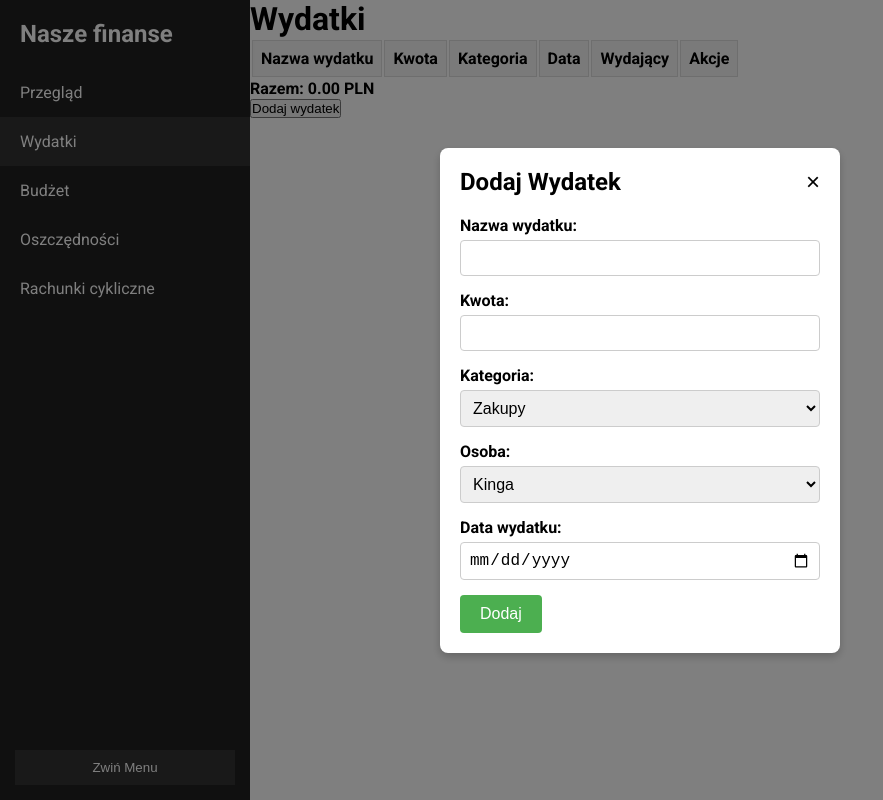
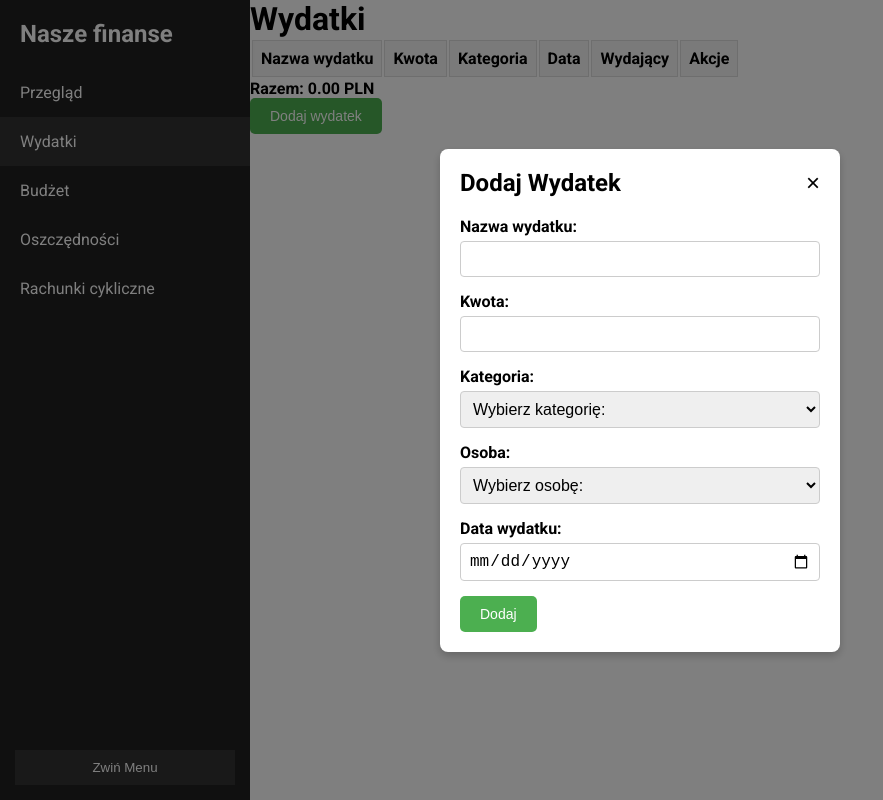
Before and after one commit to Mateusz220291/budget-app, a React (Vite) app: page /transactions in a window 1280 px wide. Both pictures are taken after a click on the button "Dodaj wydatek". Shown: the whole page, without its empty margins (0-883 px from the left). Built offline with nearby package versions, Linux system fonts and the light colour scheme.

Commit message:
Reusable button created

```diff
--- /dev/null
+++ b/src/components/Button/Button.css
@@ -0,0 +1,38 @@
+.button {
+  font-family: Arial, sans-serif;
+  font-size: 14px;
+  padding: 10px 20px;
+  border: none;
+  border-radius: 5px;
+  cursor: pointer;
+  transition: all 0.3s ease;
+  display: inline-block;
+}
+
+/* Style dla różnych wariantów */
+.button.primary {
+  background-color: #4caf50; /* Zielony */
+  color: white;
+}
+
+.button.primary:hover {
+  background-color: #45a049;
+}
+
+.button.secondary {
+  background-color: #2196f3; /* Niebieski */
+  color: white;
+}
+
+.button.secondary:hover {
+  background-color: #1e88e5;
+}
+
+.button.danger {
+  background-color: #e91e63; /* Różowa magenta */
+  color: white;
+}
+
+.button.danger:hover {
+  background-color: #d81b60;
+}
--- /dev/null
+++ b/src/components/Button/Button.tsx
@@ -0,0 +1,21 @@
+import React from "react";
+import "./Button.css"; // Plik stylów dla naszego przycisku
+
+interface ButtonProps extends React.ButtonHTMLAttributes<HTMLButtonElement> {
+  variant?: "primary" | "secondary" | "danger"; // Typ przycisku
+  children: React.ReactNode; // Tekst lub elementy w środku przycisku
+}
+
+const Button: React.FC<ButtonProps> = ({
+  variant = "primary",
+  children,
+  ...props
+}) => {
+  return (
+    <button className={`button ${variant}`} {...props}>
+      {children}
+    </button>
+  );
+};
+
+export default Button;
--- a/src/components/Modal/Modal.tsx
+++ b/src/components/Modal/Modal.tsx
@@ -1,6 +1,8 @@
 import React, { useState } from "react";
-import { Transaction } from "../../pages/TransactionsPage/types"; // Zaimportuj typ Transaction
+import { Transaction } from "../../pages/TransactionsPage/types"; //
+// Zaimportuj typ Transaction
 import "./Modal.css";
+import Button from "../../components/Button/Button";
 
 interface ModalProps {
   isOpen: boolean;
@@ -36,8 +38,8 @@ const Modal: React.FC<ModalProps> = ({ isOpen, onClose, onSubmit }) => {
       });
       setName(""); // Resetujemy pola po submit
       setAmount(""); // Resetujemy kwotę
-      setCategory("zakupy");
-      setSpender("Kinga");
+      setCategory("");
+      setSpender("");
       setDate(""); // Resetujemy datę
       onClose();
     }
@@ -94,6 +96,9 @@ const Modal: React.FC<ModalProps> = ({ isOpen, onClose, onSubmit }) => {
                 onChange={(e) => setCategory(e.target.value)}
                 required
               >
+                <option value="" disabled>
+                  Wybierz kategorię:
+                </option>
                 <option value="zakupy">Zakupy</option>
                 <option value="transport">Transport</option>
                 <option value="zdrowie">Zdrowie</option>
@@ -108,6 +113,9 @@ const Modal: React.FC<ModalProps> = ({ isOpen, onClose, onSubmit }) => {
                 onChange={(e) => setSpender(e.target.value)}
                 required
               >
+                <option value="" disabled>
+                  Wybierz osobę:
+                </option>
                 <option value="Kinga">Kinga</option>
                 <option value="Mateusz">Mateusz</option>
               </select>
@@ -123,9 +131,9 @@ const Modal: React.FC<ModalProps> = ({ isOpen, onClose, onSubmit }) => {
                 required
               />
             </div>
-            <button type="submit" className="btn-submit">
+            <Button type="submit" variant="primary">
               Dodaj
-            </button>
+            </Button>
           </form>
         </div>
       </div>
--- a/src/components/Table/TransactionsTable.tsx
+++ b/src/components/Table/TransactionsTable.tsx
@@ -6,6 +6,7 @@ import {
   ColumnDef,
 } from "@tanstack/react-table";
 import { Transaction } from "../../pages/TransactionsPage/types";
+import Button from "../Button/Button";
 import "./TransactionsTable.css";
 
 interface TransactionsTableProps {
@@ -45,8 +46,16 @@ const TransactionsTable: React.FC<TransactionsTableProps> = ({
       header: "Akcje",
       cell: ({ row }) => (
         <div>
-          <button onClick={() => onEdit(row.original)}>Edytuj</button>
-          <button onClick={() => onDelete(row.original.id)}>Usuń</button>
+          <Button
+            variant="secondary"
+            onClick={() => onEdit(row.original)}
+            style={{ marginRight: "10px" }}
+          >
+            Edytuj
+          </Button>
+          <Button variant="danger" onClick={() => onDelete(row.original.id)}>
+            Usuń
+          </Button>
         </div>
       ),
     },
--- a/src/pages/TransactionsPage/TransactionsPage.tsx
+++ b/src/pages/TransactionsPage/TransactionsPage.tsx
@@ -2,6 +2,7 @@ import React, { useState, useEffect } from "react";
 import Modal from "../../components/Modal/Modal";
 import { Transaction } from "./types";
 import TransactionsTable from "../../components/Table/TransactionsTable";
+import Button from "../../components/Button/Button";
 
 const TransactionsPage: React.FC = () => {
   const [transactions, setTransactions] = useState<Transaction[]>([]);
@@ -78,7 +79,9 @@ const TransactionsPage: React.FC = () => {
         onDelete={deleteTransaction}
       />
 
-      <button onClick={openModal}>Dodaj wydatek</button>
+      <Button variant="primary" onClick={openModal}>
+        Dodaj wydatek
+      </Button>
 
       <Modal
         isOpen={isModalOpen}
```
